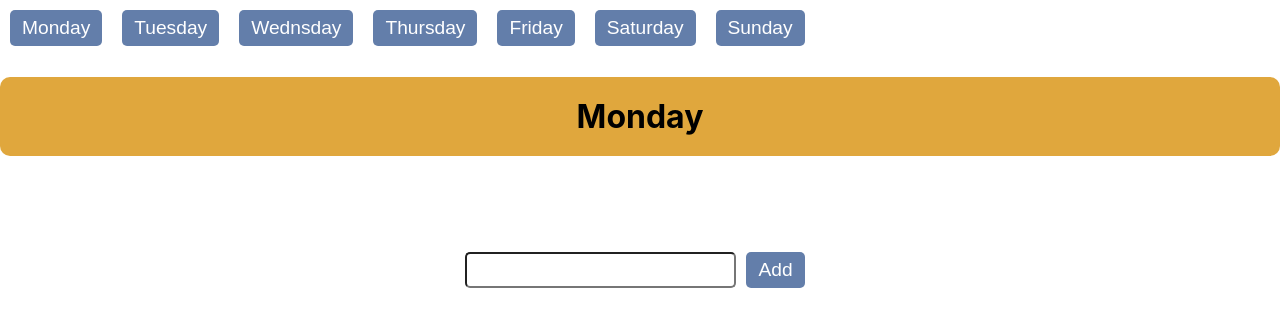
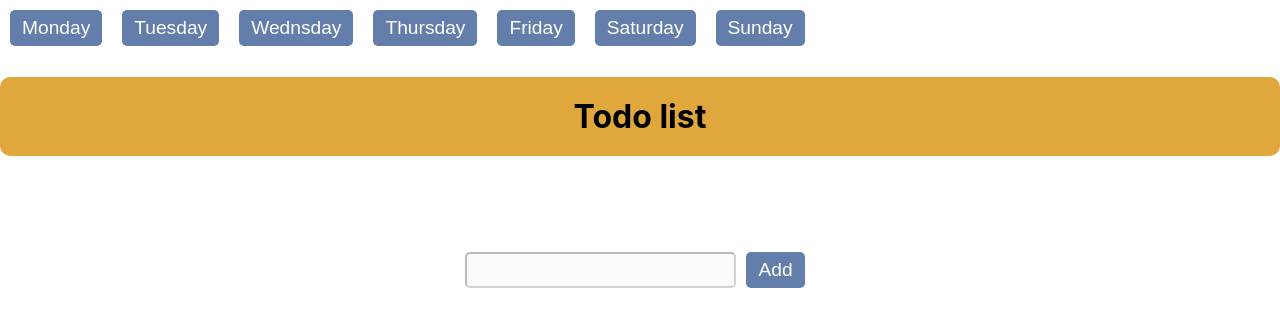
Before and after one commit to bencot234/todos, a React (Create React App) app: page / in a window 1280 px wide. Shown: the top 326 px of the page. Built offline with nearby package versions, Linux system fonts and the light colour scheme; the HTML template or start-up script is replaced by a standard one.

Commit message:
use local storage & update show message

```diff
--- a/src/App.js
+++ b/src/App.js
@@ -1,26 +1,41 @@
 import './App.css';
 import TodoList from './TodoList';
-import { useState } from 'react';
+import { useState, useEffect } from 'react';
 
-function App() {
-	// const [day, setDay] = useState('Monday');
-	const [days, setDays] = useState([
-		{name: 'Monday', todos: [{name: 'monday todo 1', id: 1}]},
+const getLocalStorage = () => {
+	const data = localStorage.getItem('days');
+	if (data) {
+		return JSON.parse(localStorage.getItem('days'));
+	}
+	else return [
+		{name: 'Monday', todos: []},
 		{name: 'Tuesday', todos: []},
 		{name: 'Wednsday', todos: []},
 		{name: 'Thursday', todos: []},
 		{name: 'Friday', todos: []},
 		{name: 'Saturday', todos: []},
 		{name: 'Sunday', todos: []},
-	]);
+	];
+}
+
+function App() {
+
+	const [days, setDays] = useState(getLocalStorage());
+
+
+
 	const [todos, setTodos] = useState([]);
-	const [name, setName] = useState('Monday')
+	const [name, setName] = useState('');
+
+	useEffect(() => {
+		localStorage.setItem('days', JSON.stringify(days));
+	}, [days])
 	return (
 		<>
 			{days.map(day => {
 				return <button key={day.name} onClick={() => {setTodos(day.todos); setName(day.name)}}>{day.name}</button>
 			})}
-			<TodoList todos={todos} setTodos={setTodos} setDays={setDays} days={days} name={name} setName={setName}/>
+			<TodoList todos={todos} setTodos={setTodos} setDays={setDays} days={days} name={name}/>
 		</>
 	);
 }
--- a/src/TodoList.js
+++ b/src/TodoList.js
@@ -2,22 +2,31 @@ import './App.css';
 import List from './List';
 import { useState, useEffect } from 'react';
 
-const TodoList = ({todos, setTodos, setDays, days, name, setName}) => {
+const TodoList = ({todos, setTodos, setDays, days, name}) => {
     const [listItem, setListItem] = useState('');
 	const [message, setMessage] = useState({text: '', show: false});
 
 	const handleSubmit = (e) => {
 		e.preventDefault();
 		if (listItem === '') {
-			setMessage({text: 'please enter an item', show: true});
-			setTimeout(() => {
-				setMessage({text: '', show: false});
-			}, 3000);
+			showMessage('enter an item', true);
+			return;
+		}
+		if (!name) {
+			showMessage('choose a day', true);
 			return;
 		}
 		let id = new Date().getTime().toString();
 		setTodos([...todos, {name: listItem, id: id}]);
 		setListItem('');
+	}
+
+	const showMessage = (text = '', show = false) => {
+		setMessage({text, show});
+		let timeout = setTimeout(() => {
+			setMessage({text: '', show: false});
+		}, 3000);
+		return clearTimeout(() => timeout);
 	}
 
 	useEffect(() => {
@@ -34,7 +43,7 @@ const TodoList = ({todos, setTodos, setDays, days, name, setName}) => {
 	return (
 		<>
 			<div className='title-container'>
-				<h1 className='title'>{name}</h1>
+				<h1 className='title'>{name ? name : 'Todo list'}</h1>
 			</div>
 			<div className={`${message.show ? 'message-container show-message' : 'message-container'}`}>
 				<p>{message.text}</p>
@@ -45,6 +54,7 @@ const TodoList = ({todos, setTodos, setDays, days, name, setName}) => {
 						type="text"
 						value={listItem}
 						onChange={(e) => setListItem(e.target.value)}
+						disabled={!name}
 					/>
 					<button type="submit">Add</button>
 
```
